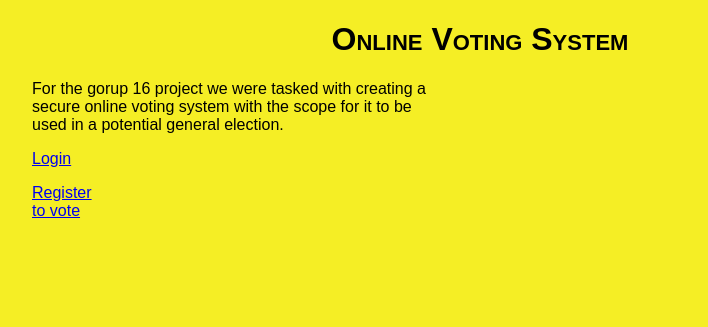
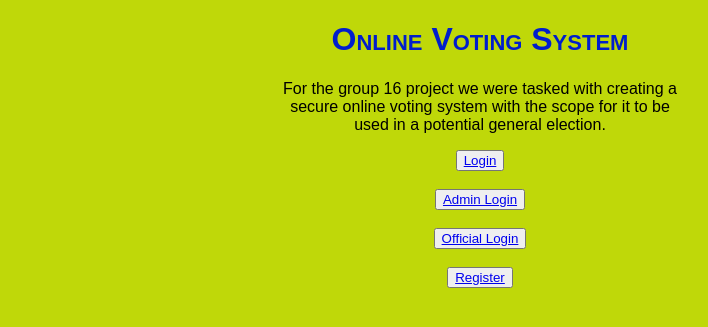
Before and after one commit to ku5-ku5/CM2305-Voting-System-Prototype-, a Python web app: template Prototype/templates/index.html in a window 1280 px wide. Shown: the top 327 px of the page, without its empty margins (160-868 px from the left). Run offline with Jinja, Linux system fonts and the light colour scheme; the template is opened without the code that fills it, so the values that code supplies are empty.

Commit message:
Front end work

```diff
--- a/Prototype/static/style.css
+++ b/Prototype/static/style.css
@@ -1,13 +1,24 @@
 body {
-	background-color: #f5ee25;
+	background-color: #BFD809;
 	font-family: sans-serif;
 	margin: 0;
+	padding:0;
 }
 
-h1 {
+h1 {	font-family:sans-serif;
+	color:#001ecc;
 	text-align: center;
 	font-variant: small-caps;
 }
+
+
+p {font-family: Tahoma, Geneva, sans-serif;
+  font-style: normal;
+  font-weight: normal;
+  color:  #000000
+  font-size: 200px;
+}
+
 
 #content {
 	width: 70%;
--- a/Prototype/templates/admin.html
+++ b/Prototype/templates/admin.html
@@ -1,4 +1,4 @@
 {% extends "layout.html" %}
 {% block content %}
-
+<h1> Admin Page: </h1>
 {% endblock content %}
--- a/Prototype/templates/index.html
+++ b/Prototype/templates/index.html
@@ -2,17 +2,22 @@
 {% block content %}
   <div class="indexContent">
     <div class="introText">
-      <p>For the gorup 16 project we were tasked with creating a <br>
+      <p><center>For the group 16 project we were tasked with creating a <br>
         secure online voting system with the scope for it to be <br>
-        used in a potential general election.
+        used in a potential general election.</center>
       </p>
     </div>
     <div class="indexBoxes">
       <div class="loginBox">
-        <a href="{{ url_for('login') }}"><p>Login</p></a>
+        <center><button><a class="" href="{{ url_for('login') }}">Login</a></button></center>
       </div>
+      <br>
+      <center><button> <a class="" href="/admin">Admin Login</a></button></center>
+      <br>
+      <center><button> <a class="" href="/official">Official Login</a></button></center>
+      <br>
       <div class="registerBox">
-        <a href="{{ url_for('register') }}"><p>Register<br>to vote</p></a>
+        <center><button><a class="" href="{{ url_for('register') }}">Register</a></button></center>
       </div>
     </div>
   </div>
--- a/Prototype/templates/login.html
+++ b/Prototype/templates/login.html
@@ -23,6 +23,7 @@
     <span title="This is a basic anti-spam bot feature. The bot will see the field name is called 'useremail' and therefore will fill this in with an email, which will then cause the login not to proceed as the field needs to be blank."> {{ form.useremail.label }} </span>
     <span title="This is a basic anti-spam bot feature. The bot will see the field name is called 'useremail' and therefore will fill this in with an email, which will then cause the login not to proceed as the field needs to be blank.">{{ form.useremail}}</span>
     {% for error in form.useremail.errors %}
+    <!-- Look at making this hidden potentially? -->
     <span style="color: blue;">[{{ error }}]</span>
     {% endfor %}
   <br>
@@ -31,6 +32,9 @@
     {{ form.submit() }}
   </section>
 </form>
+<center><button> <a class="" href="/admin">Admin Login</a></button></center>
+<br><br>
+<center><button> <a class="" href="/official">Official Login</a></button></center>
 <br>
 <h1> Hover over for more information</h1>
 
--- a/Prototype/templates/official.html
+++ b/Prototype/templates/official.html
@@ -1,4 +1,4 @@
 {% extends "layout.html" %}
 {% block content %}
-
+<h1> Officials Page: </h1>
 {% endblock content %}
--- a/Prototype/templates/unauthorised.html
+++ b/Prototype/templates/unauthorised.html
@@ -1,5 +1,5 @@
 {% extends "layout.html" %}
 {% block content %}
 <h1>Unfortunately, you are not authorised to vote in this election</h1>
-<p>Click <a href="{{ url_for('register') }}">HERE</a>to register to vote</p>
+<p>Click <a href="https://www.gov.uk/register-to-vote">HERE</a>to register to vote</p>
 {% endblock content %}
```
Also changed, not shown: Prototype/templates/register.html (+20 -10 lines).
